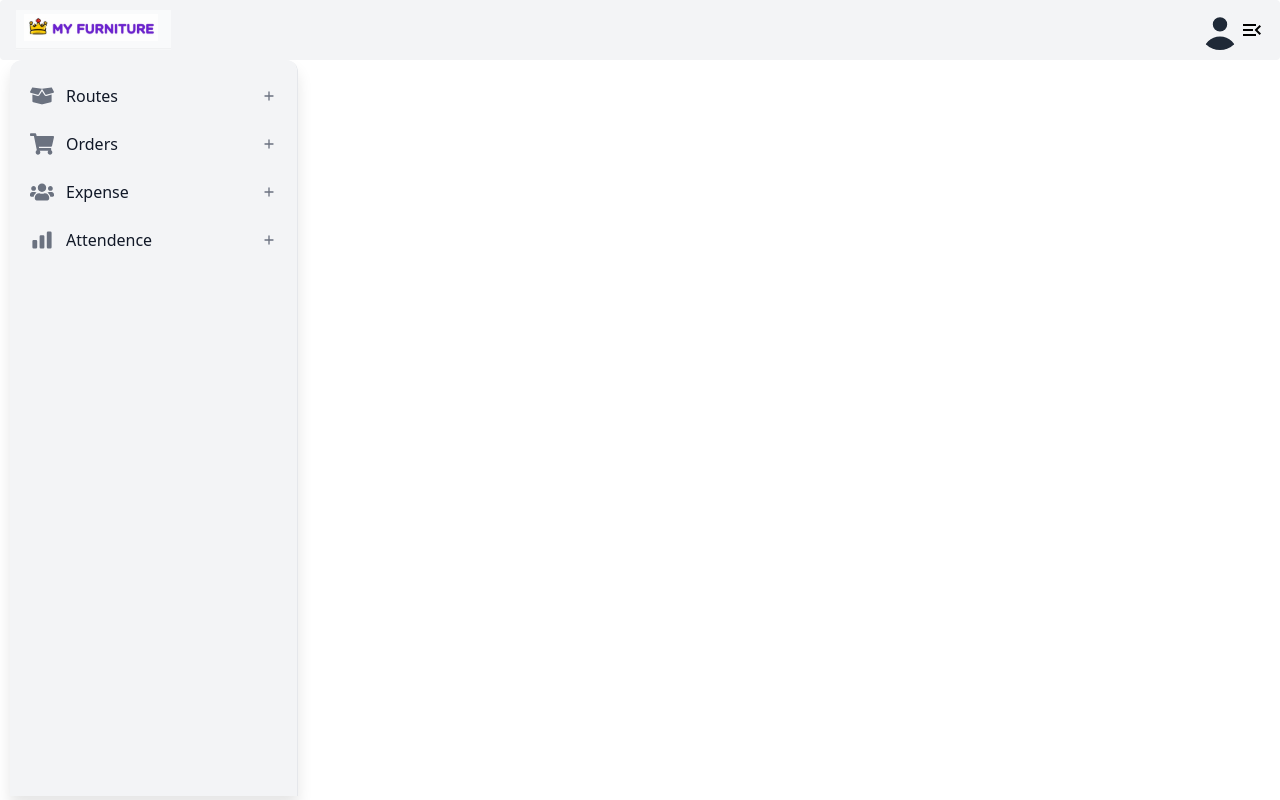
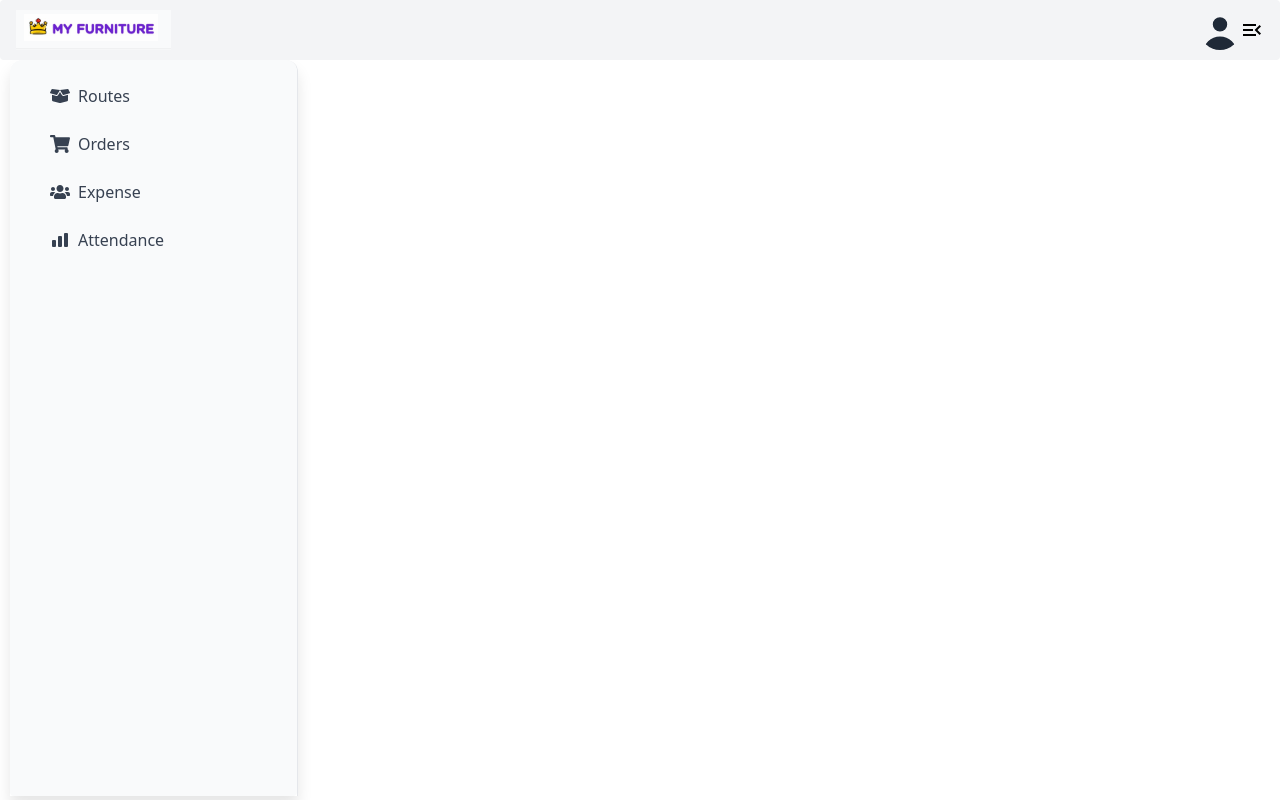
Before and after one commit to dhruv0ps/my-furniture, a React (Vite) app in the folder my-project/: page / in a window 1280 px wide. Built offline with nearby package versions, Linux system fonts and the light colour scheme.

Commit message:
cam commit

```diff
--- a/my-project/src/layout/Sidebar.tsx
+++ b/my-project/src/layout/Sidebar.tsx
@@ -1,10 +1,10 @@
 import React from "react";
 import { Sidebar } from "flowbite-react";
-import { HiOutlineMinusSm, HiOutlinePlusSm } from "react-icons/hi";
-import { FaUsers, FaBoxOpen, FaShoppingCart } from "react-icons/fa"; // Added FaShoppingCart for Orders
+// import { HiOutlineMinusSm, HiOutlinePlusSm } from "react-icons/hi";
+import { FaUsers, FaBoxOpen, FaShoppingCart } from "react-icons/fa";
 import { HiChartBar } from "react-icons/hi";
 import { Link, useLocation } from "react-router-dom";
-import { twMerge } from "tailwind-merge";
+// import { twMerge } from "tailwind-merge";
 import "./NavsideBar.css";
 
 type NavSideBarProps = {
@@ -12,92 +12,83 @@ type NavSideBarProps = {
   setIsSidebarOpen: React.Dispatch<React.SetStateAction<boolean>>;
 };
 
-const sidebarTheme = {
-  root: {
-    base: "h-full",
-    collapsed: {
-      on: "w-16",
-      off: "w-64",
-    },
-    inner:
-      "h-full overflow-y-auto overflow-x-hidden bg-gray-100  px-3 py-4 dark:bg-gray-800",
-  },
-  collapse: {
-    button:
-      "group flex w-full items-center rounded-lg p-2 text-base font-normal text-gray-900 transition duration-75 hover:bg-gray-100 dark:text-white dark:hover:bg-gray-700",
-    icon: {
-      base: "h-6 w-6 text-gray-500 transition duration-75 group-hover:text-gray-900 dark:text-gray-400 dark:group-hover:text-white",
-      open: {
-        off: "",
-        on: "text-gray-900",
-      },
-    },
-    label: {
-      base: "ml-3 flex-1 whitespace-nowrap text-left",
-      icon: {
-        base: "h-6 w-6 transition delay-0 ease-in-out",
-        open: {
-          on: "rotate-180",
-          off: "",
-        },
-      },
-    },
-    list: "space-y-2 py-2",
-  },
-  item: {
-    base: "flex items-center justify-center rounded-lg p-2 text-base font-normal text-gray-900 hover:bg-gray-100 dark:text-white dark:hover:bg-gray-700",
-    active: "bg-gray-100 dark:bg-gray-700",
-    collapsed: {
-      insideCollapse: "group w-full pl-8 transition duration-75",
-      noIcon: "font-bold",
-    },
-    content: {
-      base: "flex-1 whitespace-nowrap px-3",
-    },
-    icon: {
-      base: "h-6 w-6 flex-shrink-0 text-gray-500 transition duration-75 group-hover:text-gray-900 dark:text-gray-400 dark:group-hover:text-white",
-      active: "text-gray-700 dark:text-gray-100",
-    },
-  },
+// const sidebarTheme = {
+//   root: {
+//     base: "h-full",
+//     collapsed: {
+//       on: "w-16",
+//       off: "w-64",
+//     },
+//     inner:
+//       "h-full overflow-y-auto overflow-x-hidden bg-gray-100  px-3 py-4 dark:bg-gray-800",
+//   },
+//   collapse: {
+//     button:
+//       "group flex w-full items-center rounded-lg p-2 text-base font-normal text-gray-900 transition duration-75 hover:bg-gray-100 dark:text-white dark:hover:bg-gray-700",
+//     icon: {
+//       base: "h-6 w-6 text-gray-500 transition duration-75 group-hover:text-gray-900 dark:text-gray-400 dark:group-hover:text-white",
+//       open: {
+//         off: "",
+//         on: "text-gray-900",
+//       },
+//     },
+//     label: {
+//       base: "ml-3 flex-1 whitespace-nowrap text-left",
+//       icon: {
+//         base: "h-6 w-6 transition delay-0 ease-in-out",
+//         open: {
+//           on: "rotate-180",
+//           off: "",
+//         },
+//       },
+//     },
+//     list: "space-y-2 py-2",
+//   },
+//   item: {
+//     base: "flex items-center justify-center rounded-lg p-2 text-base font-normal text-gray-900 hover:bg-gray-100 dark:text-white dark:hover:bg-gray-700",
+//     active: "bg-gray-100 dark:bg-gray-700",
+//     collapsed: {
+//       insideCollapse: "group w-full pl-8 transition duration-75",
+//       noIcon: "font-bold",
+//     },
+//     content: {
+//       base: "flex-1 whitespace-nowrap px-3",
+//     },
+//     icon: {
+//       base: "h-6 w-6 flex-shrink-0 text-gray-500 transition duration-75 group-hover:text-gray-900 dark:text-gray-400 dark:group-hover:text-white",
+//       active: "text-gray-700 dark:text-gray-100",
+//     },
+//   },
+// };
+
+// const renderChevronIcon = (theme: any, open: boolean) => {
+//   const IconComponent = open ? HiOutlineMinusSm : HiOutlinePlusSm;
+//   const iconClass = twMerge(
+//     theme?.collapse?.label?.icon?.open?.[open ? "on" : "off"] || "text-gray-500"
+//   );
+
+//   return <IconComponent aria-hidden className={iconClass} />;
+// };
+
+const NavSideBar: React.FC<NavSideBarProps> = ({
+  isSidebarOpen,
+  setIsSidebarOpen,
+}) => {
+  const location = useLocation();
+
+  // Handler to close the sidebar
+  const handleSidebarClose = () => {
+    setIsSidebarOpen(false);
   };
-
-const renderChevronIcon = (theme: any, open: boolean) => {
-  const IconComponent = open ? HiOutlineMinusSm : HiOutlinePlusSm;
-  const iconClass = twMerge(
-    theme?.collapse?.label?.icon?.open?.[open ? "on" : "off"] || "text-gray-500"
-  );
-
-  return <IconComponent aria-hidden className={iconClass} />;
-};
-
-const NavSideBar: React.FC<NavSideBarProps> = ({ isSidebarOpen }) => {
-  const location = useLocation();
 
   return (
     <Sidebar
-      theme={sidebarTheme}
     aria-label="Sidebar"
-      className={`nav-sidebar ${isSidebarOpen ? "" : "hidden"}  h-full overflow-hidden`}
+    className={`nav-sidebar ${isSidebarOpen ? "" : "hidden"} h-full overflow-hidden`}
   >
     <Sidebar.Items>
       <Sidebar.ItemGroup>
-        <Sidebar.Collapse
-            icon={FaBoxOpen}
-            label="Routes"
-            renderChevronIcon={(theme, open) => renderChevronIcon(theme, open)}
-            aria-expanded={isSidebarOpen}
-          >
-            <Sidebar.Item
-              as={Link}
-              to="/route-form"
-              className={
-                location.pathname === "/route-form"
-                  ? "sidebar-item-active"
-                  : "sidebar-item"
-              }
-            >
-              Add Route
-            </Sidebar.Item>
+        {/* Routes Section */}
         <Sidebar.Item
           as={Link}
           to="/routetable"
@@ -106,17 +97,14 @@ const NavSideBar: React.FC<NavSideBarProps> = ({ isSidebarOpen }) => {
               ? "sidebar-item-active"
               : "sidebar-item"
           }
+          onClick={handleSidebarClose}
         >
-              View Routes
+          <div className="flex"><FaBoxOpen className="w-5 h-5 mr-2 mt-0.5" />
+          Routes</div>
+
         </Sidebar.Item>
-          </Sidebar.Collapse>
-          {/* Delivery Section */}
-          <Sidebar.Collapse
-            icon={FaShoppingCart}
-            label="Orders"
-            renderChevronIcon={(theme, open) => renderChevronIcon(theme, open)}
-            aria-expanded={isSidebarOpen}
-          >
+
+        {/* Orders Section */}
         <Sidebar.Item
           as={Link}
           to="/orders"
@@ -125,38 +113,14 @@ const NavSideBar: React.FC<NavSideBarProps> = ({ isSidebarOpen }) => {
               ? "sidebar-item-active"
               : "sidebar-item"
           }
+          onClick={handleSidebarClose}
         >
-              View Orders
+          <div className="flex">   <FaShoppingCart className="w-5 h-5 mr-2 mt-0.5" />
+          Orders</div>
+
         </Sidebar.Item>
-            <Sidebar.Item
-              as={Link}
-              to="/orders/create"
-              className={
-                location.pathname === "/orders/create"
-                  ? "sidebar-item-active"
-                  : "sidebar-item"
-              }
-            >
-              Create Order
-            </Sidebar.Item>
-          </Sidebar.Collapse>
-          <Sidebar.Collapse
-            icon={FaUsers}
-            label="Expense"
-            renderChevronIcon={(theme, open) => renderChevronIcon(theme, open)}
-            aria-expanded={isSidebarOpen}
-          >
-            {/* <Sidebar.Item
-              as={Link}
-              to="/expense"
-              className={
-                location.pathname === "/expense"
-                  ? "sidebar-item-active"
-                  : "sidebar-item"
-              }
-            >
-              Expense List
-            </Sidebar.Item> */}
+
+        {/* Expense Section */}
         <Sidebar.Item
           as={Link}
           to="/expense/add"
@@ -165,47 +129,13 @@ const NavSideBar: React.FC<NavSideBarProps> = ({ isSidebarOpen }) => {
               ? "sidebar-item-active"
               : "sidebar-item"
           }
-            >
-              Add Expense
+          onClick={handleSidebarClose}
+        ><div className="flex">
+          <FaUsers className="w-5 h-5 mr-2 mt-0.5" />
+          Expense</div>
         </Sidebar.Item>
-            {/* <Sidebar.Item
-              as={Link}
-              to="/expense/category"
-              className={
-                location.pathname === "/expense/category"
-                  ? "sidebar-item-active"
-                  : "sidebar-item"
-              }
-            >
-              Expense Category
-            </Sidebar.Item> */}
-            {/* <Sidebar.Item
-              as={Link}
-              to="/expense/report"
-              className={
-                location.pathname === "/expense/report"
-                  ? "sidebar-item-active"
-                  : "sidebar-item"
-              }
-            >
-              Expense Report
-            </Sidebar.Item> */}
-          </Sidebar.Collapse>
-          <Sidebar.Collapse
-            icon={HiChartBar}
-            label="Attendence"
-            renderChevronIcon={(theme, open) => renderChevronIcon(theme, open)}
-            aria-expanded={isSidebarOpen}
-          >
-            {/* <Sidebar.Item
-              as={Link}
-              to="/"
-              className={
-                location.pathname === "/" ? "sidebar-item-active" : "sidebar-item"
-              }
-            >
-              Delivery Dashboard
-            </Sidebar.Item> */}
+
+        {/* Attendance Section */}
         <Sidebar.Item
           as={Link}
           to="/timesheet"
@@ -214,30 +144,11 @@ const NavSideBar: React.FC<NavSideBarProps> = ({ isSidebarOpen }) => {
               ? "sidebar-item-active"
               : "sidebar-item"
           }
-            >
-              Mark Attendence
+          onClick={handleSidebarClose}
+        ><div className="flex">
+          <HiChartBar className="w-5 h-5 mr-2 mt-0.5" />
+          Attendance</div>
         </Sidebar.Item>
-            {/* <Sidebar.Item
-              as={Link}
-              to="/timesheet-view"
-              className={
-                location.pathname === "/timesheet-view"
-                  ? "sidebar-item-active"
-                  : "sidebar-item"
-              }
-            >
-              View Login/Logout
-            </Sidebar.Item> */}
-          </Sidebar.Collapse>
-
-          {/* Routes Section */}
-
-
-          {/* Orders Section */}
-
-
-          {/* Users Section */}
-
       </Sidebar.ItemGroup>
     </Sidebar.Items>
   </Sidebar>
```
Lines whose indentation alone changed are shown as unchanged.
